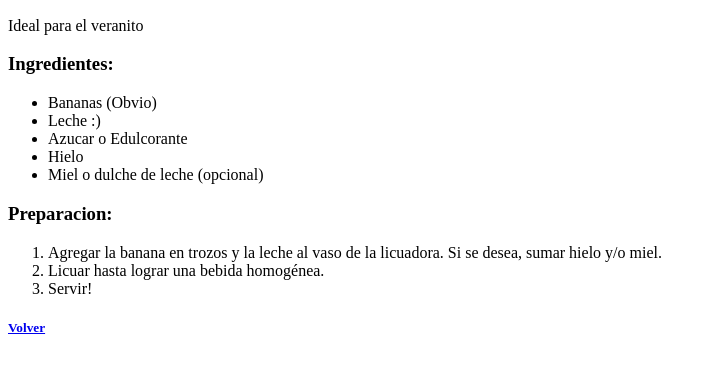
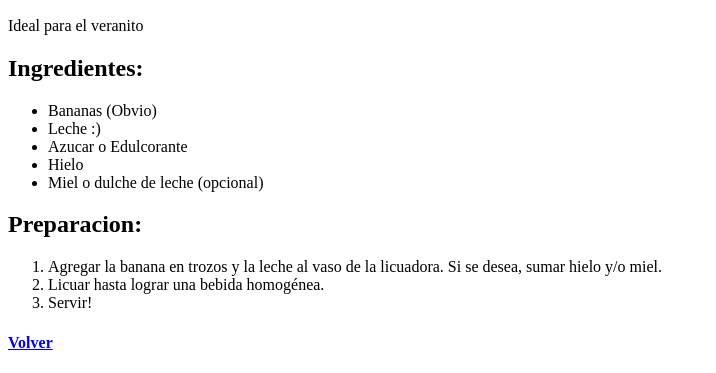
Before and after one commit to lucasrueda01/odin-recipes, a plain HTML site: page recipes/licuado.html in a window 1280 px wide. Shown: the part 434-807 px from the top of the page, without its empty margins (0-716 px from the left). Drawn offline with Linux system fonts and the light colour scheme.

Commit message:
Cambios menores

```diff
--- a/recipes/licuado.html
+++ b/recipes/licuado.html
@@ -11,7 +11,7 @@
     <img src="https://lateclamdq-repos-dgf.aplinews.com/archivos/noticias/fotografias/6555_3.jpg" alt="De banana como le gusta a tu mama">
     <h2>Refrescante!</h2>
     <p>Ideal para el veranito</p>
-    <h3>Ingredientes:</h3>
+    <h2>Ingredientes:</h2>
     <ul>
         <li>Bananas (Obvio)</li>
         <li>Leche :)</li>
@@ -19,12 +19,12 @@
         <li>Hielo</li>
         <li>Miel o dulche de leche (opcional)</li>
     </ul>
-    <h3>Preparacion:</h3>
+    <h2>Preparacion:</h2>
     <ol>
         <li>Agregar la banana en trozos y la leche al vaso de la licuadora. Si se desea, sumar hielo y/o miel.</li>
         <li>Licuar hasta lograr una bebida homogénea.</li>
         <li>Servir!</li>
     </ol>
-    <h5><a href="../index.html">Volver</a></h5>
+    <h4><a href="../index.html">Volver</a></h4>
 </body>
 </html>
```
Also changed, not shown: recipes/hamburgesa.html (+1 -1 lines), recipes/milanesa.html (+3 -3 lines).
